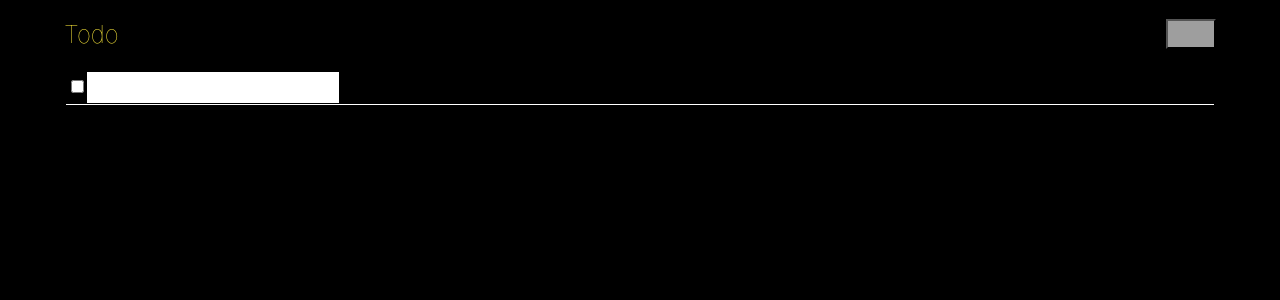
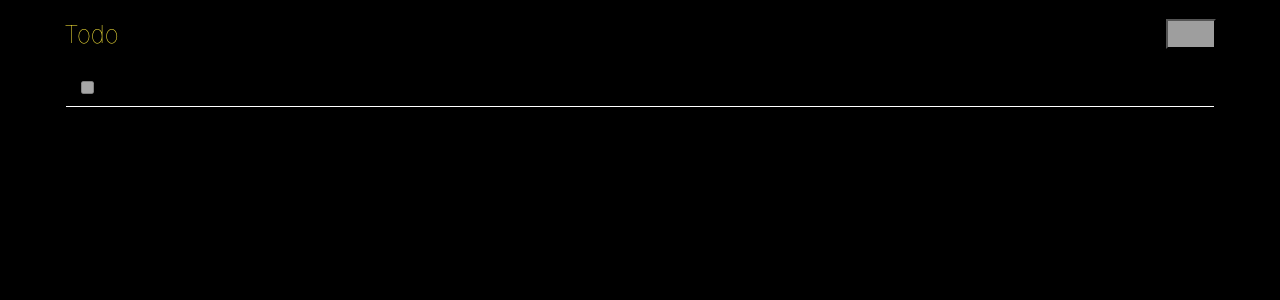
Before and after one commit to tanyagoyal15/todo-app-assignment, a React (Create React App) app: page / in a window 1280 px wide. Both pictures are taken after a click on the button 1191 px from the left and 34 px from the top of the page. Shown: the top 300 px of the page. Built offline with nearby package versions, Linux system fonts and the light colour scheme; the HTML template or start-up script is replaced by a standard one.

Commit message:
saved todo to list on press Enter

```diff
--- a/src/App.css
+++ b/src/App.css
@@ -6,6 +6,10 @@ body {
 table {
     width: 90%;
     margin: 0 auto !important;
+}
+
+table td {
+    width: 100% !important;
 }
 
 table tr {
@@ -17,9 +21,8 @@ table tr {
 input {
     outline: none;
     border: none;
-    /* background-color: transparent; */
-    /* color: #fff; */
-    padding: 5px 10px;
+    background-color: transparent;
+    color: #fff;
     font-size: 18px;
 }
 
@@ -42,3 +45,18 @@ button {
     color: #ffeb3b;
     font-weight: lighter;
 }
+
+.input-todo {
+    width: 90%;
+}
+
+.todo-row {
+    display: flex;
+    justify-content: space-between;
+}
+
+.mytodo {
+    width : 100%;
+    display : inline;
+    padding: 5px 10px;
+}
--- a/src/App.js
+++ b/src/App.js
@@ -1,12 +1,12 @@
-import React , { Component } from 'react';
+import React from 'react'
 import './App.css';
 
 import TodoList from "./components/TodoList"
 
-export default class App extends Component {
-  render() {
-    return (
-      <TodoList />
-    )
-  }
+function App() {
+  return (
+    <TodoList />
+  )
 }
+
+export default App
--- a/src/components/AddTodo.js
+++ b/src/components/AddTodo.js
@@ -1,3 +1,4 @@
+
 import React from "react"
 import "../App.css";
 
@@ -9,19 +10,20 @@ const AddTodo = (props) => {
                 <tr key={val.id}>
                     <td>
                         <form onSubmit={props.handleSubmit}>
-                            {props.todos.iscompleted ? (
-                                <div>
-                                    <input type="checkbox" onClick={(() => props.handleCheckbox(val))} checked />
-                                    <input type="text" name="todoName" data-id={idx} id={todoName} onChange={props.handleChange} className="form-control" />  <span style={{ textDecoration: 'line-through !important' , color : 'yellow' }} >{val.todoName}</span>
-                                    <i class="fa fa-times" onClick={(() => props.delete(val))} style={{ color: 'red' }}></i>
-                                </div>
+                            <div className="todo-row">
+                                {val.showInputField ? (
+                                    <div className="mytodo">
+                                        <input type="checkbox" id={idx} onClick={(() => props.handleCheckbox(val))} disabled={true} />
+                                        <input type="text" name="todoName" data-id={idx} id={todoName} onChange={props.handleChange} className="form-control input-todo" />
+                                    </div>
                                 ) : (
-                                    <div>
-                                        <input type="checkbox" onClick={(() => props.handleCheckbox(val))} />
-                                        <input type="text" name="todoName" data-id={idx} id={todoName} onChange={props.handleChange} className="form-control" /> <span>{val.todoName}</span>
-                                        <i class="fa fa-times" onClick={(() => props.delete(val))} style={{ color: 'red' , position : "absolute" , right : "5%"}}></i>
+                                    <div className="mytodo">
+                                        <input type="checkbox" id={idx} onClick={(() => props.handleCheckbox(val))} checked={val.iscompleted} />
+                                        <span className="saved-todo">{val.todoName}</span>
                                     </div>
                                 )}
+                                <i className="fa fa-times" onClick={(() => props.delete(val))} style={{ color: 'red' }}></i>
+                            </div>
                         </form>
                     </td>
                 </tr>
--- a/src/components/TodoList.js
+++ b/src/components/TodoList.js
@@ -6,41 +6,55 @@ export class TodoList extends Component {
     constructor(props) {
         super(props);
         this.state = {
-            todos: JSON.parse(localStorage.getItem("Todos")) || [],
+        todos : JSON.parse(localStorage.getItem('Todos')) || [],
         }
     }
 
-    addNewTodo = () => {
-        this.setState({
-            todos: [...this.state.todos, { id: Date.now(), todoName: "", iscompleted: false }],
-        });
+    addTodo = () => {
+        const newTodo = {
+            'id': Date.now(),
+            'todoName': "",
+            'iscompleted': false,
+            'showInputField': true
+        };
+
+        this.state.todos.push(newTodo);
+        this.updateTodo(this.state.todos)
+        this.updateLocalStorage(this.state.todos)
+
     }
 
     handleChange = (e) => {
-        let todos = [...this.state.todos]
+        const todos = [...this.state.todos]
         todos[e.target.dataset.id][e.target.name] = e.target.value;
+        todos[e.target.dataset.id]['showInputField'] = false;
     }
 
     handleSubmit = (e) => {
         e.preventDefault();
         const todos = this.state.todos;
+
         this.updateTodo(todos);
         this.updateLocalStorage(todos)
     }
 
-
-    clickOnDelete(record) {
-        const todos = this.state.todos.filter(r => r !== record);
+    deleteTodo(todo) {
+        const todos = this.state.todos.filter(r => r !== todo);
         this.updateTodo(todos);
         this.updateLocalStorage(todos);
     }
 
-    handleCheckbox(record) {
+    handleCheckbox(todo) {
         const  todos  = this.state.todos;
-        const todoIndex = this.state.todos.findIndex(r => r === record);
-        if (!todos[todoIndex].iscompleted) {
-            todos[todoIndex].iscompleted = true;
-        } else if (todos[todoIndex].iscompleted) {
+        const todoIndex = this.state.todos.findIndex(r => r === todo);
+
+        if(todos[todoIndex].todoName.trim() !== "") {
+            if (!todos[todoIndex].iscompleted) {
+                todos[todoIndex].iscompleted = true;
+            } else if (todos[todoIndex].iscompleted) {
+                todos[todoIndex].iscompleted = false;
+            }
+        } else{
             todos[todoIndex].iscompleted = false;
         }
 
@@ -57,24 +71,25 @@ export class TodoList extends Component {
     }
 
     render() {
-        let todos = this.state.todos
+        let { todos } = this.state
         return (
             <div>
                 <div className="add-todo">
                     <h2>Todo</h2>
-                    <button onClick={this.addNewTodo}>
-                        <i class="fa fa-plus" aria-hidden="true" style={{color : '#fff'}}></i>
+                    <button onClick={this.addTodo}>
+                        <i className="fa fa-plus" aria-hidden="true" style={{color : '#fff'}}></i>
                     </button>
                 </div>
                 <table>
                     <tbody>
                     <AddTodo
-                        add={this.addNewTodo}
-                        delete={this.clickOnDelete.bind(this)}
+                        add={this.addTodo}
+                        delete={this.deleteTodo.bind(this)}
+                        handleCheckbox={this.handleCheckbox.bind(this)}
                         handleChange={this.handleChange}
                         handleSubmit={this.handleSubmit}
-                        handleCheckbox={this.handleCheckbox.bind(this)}
-                        todos={todos} />
+                        todos={todos}
+                    />
                     </tbody>
                 </table>
             </div>
```
